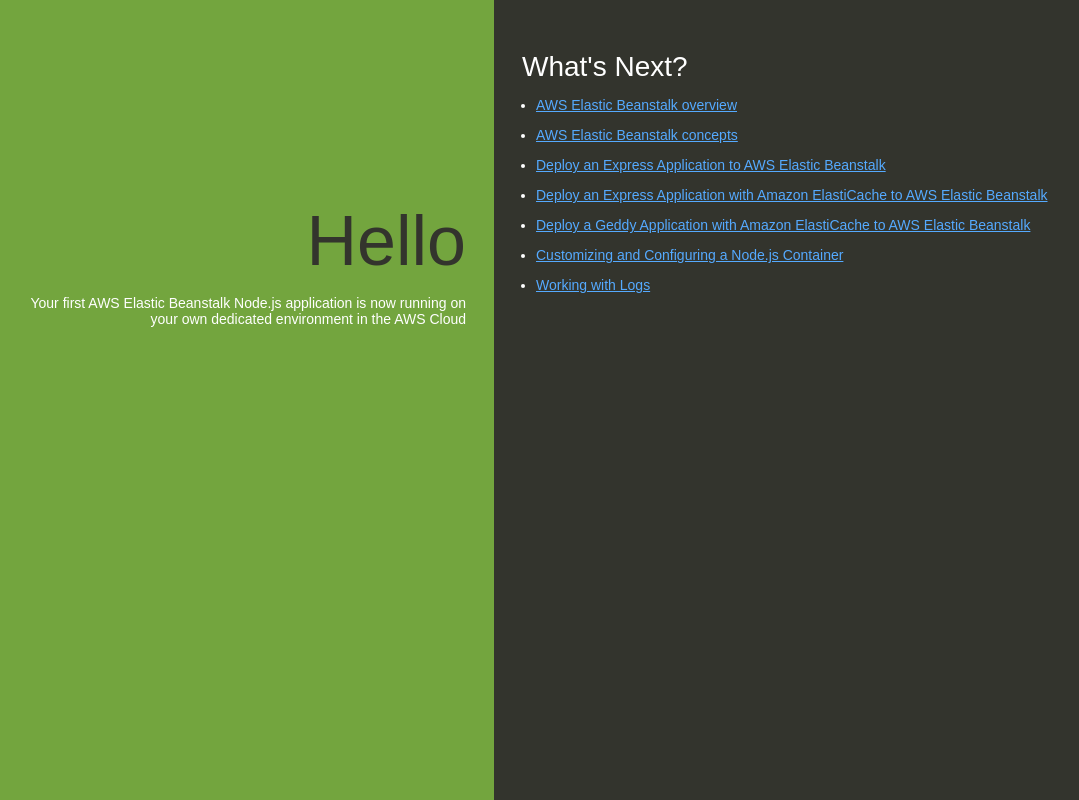
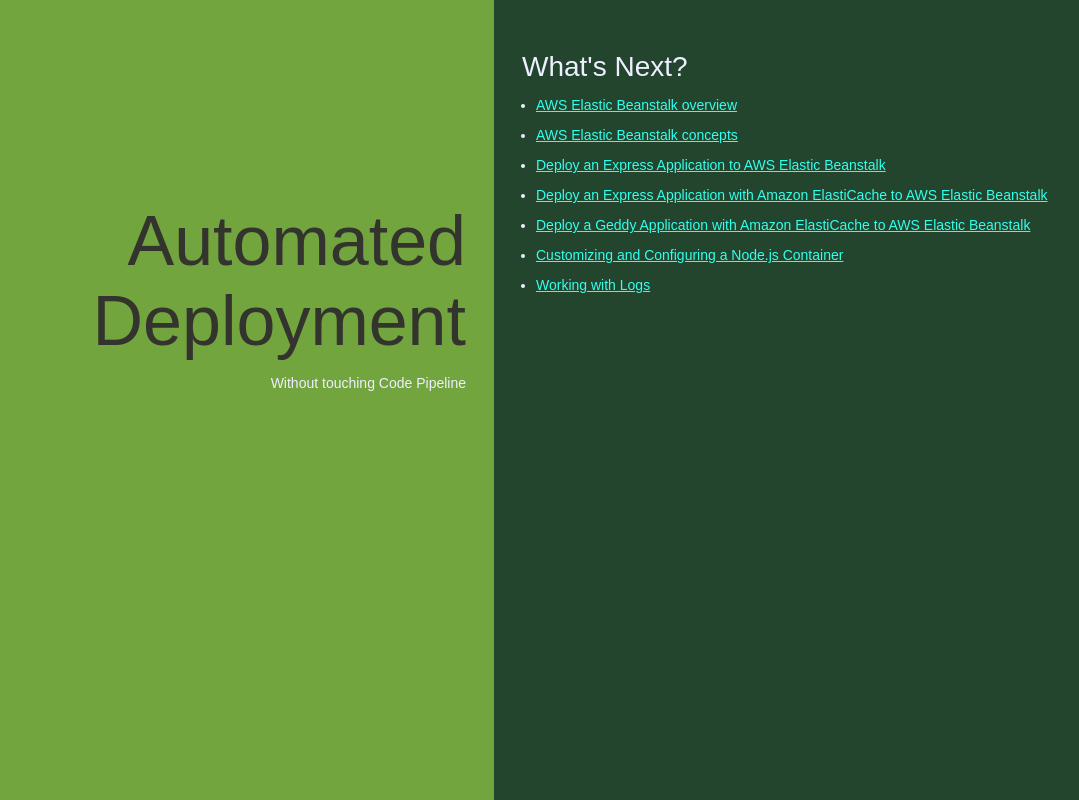
Before and after one commit to divitmishra/divitPipeline, a website: page index.html in a window 1280 px wide. Shown: the whole page, without its empty margins (146-1225 px from the left). Drawn offline with Linux system fonts and the light colour scheme.

Commit message:
version 2

```diff
--- a/index.html
+++ b/index.html
@@ -4,7 +4,7 @@
     <title>Elastic Beanstalk</title>
     <style>
       body {
-        color: #ffffff;
+        color: #eeefff;
         font-family: Arial, sans-serif;
         font-size:14px;
         -moz-transition-property: text-shadow;
@@ -18,10 +18,10 @@
         -moz-transition-duration: 4s;
         -webkit-transition-property: text-shadow;
         -webkit-transition-duration: 4s;
-        text-shadow: #fff 0px 0px 25px;
+        text-shadow: #20ff 0px 0px 25px;
       }
       a {
-        color: #55aaff;
+        color: #32ffee;
       }
       .textColumn, .linksColumn {
         padding: 2em;
@@ -49,7 +49,7 @@
         bottom: 0px;
         left: 50%;
 
-        background-color: #33342D;
+        background-color: #23442D;
       }
 
       h1 {
@@ -74,8 +74,8 @@
   </head>
   <body>
     <div class="textColumn">
-      <h1>Hello</h1>
-      <p>Your first AWS Elastic Beanstalk Node.js application is now running on your own dedicated environment in the AWS Cloud</p>
+      <h1>Automated Deployment</h1>
+      <p>Without touching Code Pipeline</p>
     </div>
     <div class="linksColumn">
       <h2>What's Next?</h2>
```
